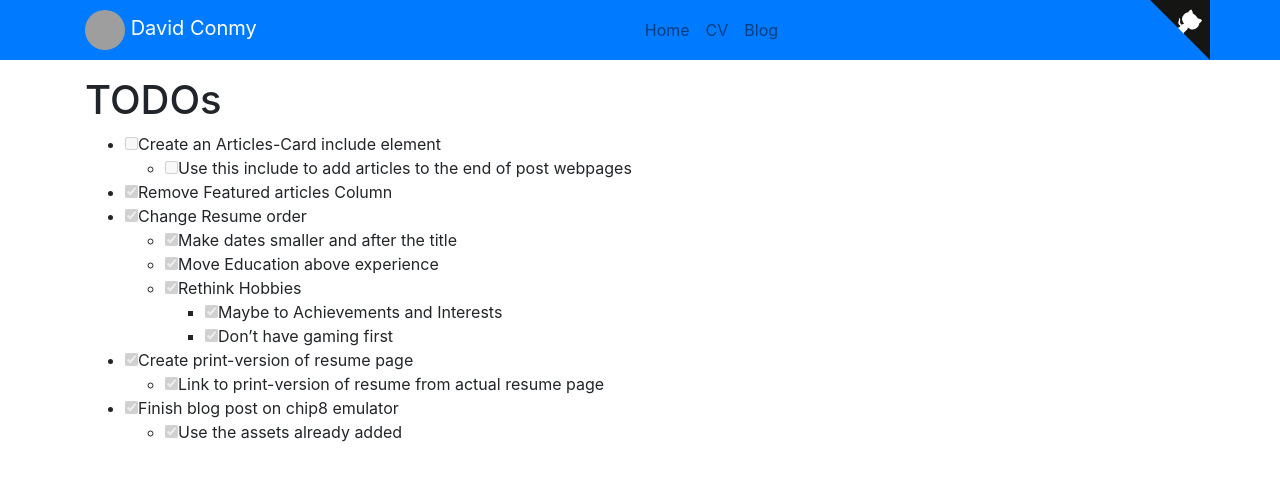
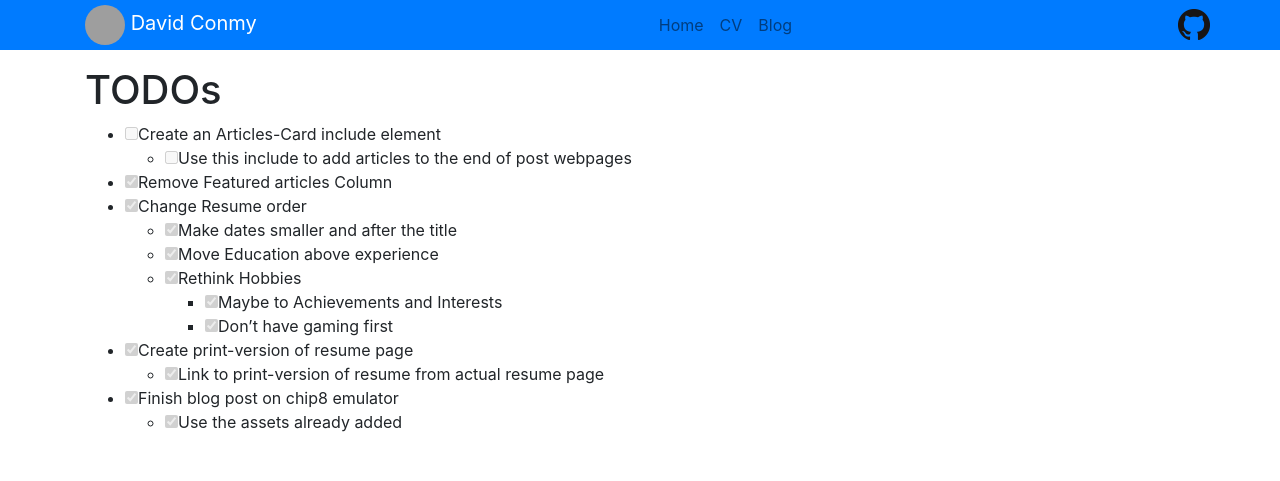
Before and after one commit to Conmy/Conmy.github.io, a Jekyll site: the page built from TODO.md, in a window 1280 px wide. Shown: the top 481 px of the page. Built offline with Jekyll 4.4.1, drawn with Linux system fonts in a browser that asks for light colours; our own code applies the rules of GitHub Pages for plain Markdown files; grey boxes are pictures that could not be loaded.

Commit message:
change github icon in navigation bar

```diff
--- a/_includes/github-corner.html
+++ /dev/null
@@ -1,41 +0,0 @@
-<div class="p-0">
-    <a href="https://github.com/conmy" class="github-corner" aria-label="Fork me on GitHub">
-        <svg id="github-corner-image" width="60" height="60" viewBox="0 0 250 250" aria-hidden="true">
-            <path d="M0,0 L115,115 L130,115 L142,142 L250,250 L250,0 Z"></path>
-            <path d="M128.3,109.0 C113.8,99.7 119.0,89.6 119.0,89.6 C122.0,82.7 120.5,78.6 120.5,78.6 C119.2,72.0 123.4,76.3 123.4,76.3 C127.3,80.9 125.5,87.3 125.5,87.3 C122.9,97.6 130.6,101.9 134.4,103.2" fill="currentColor" style="transform-origin: 130px 106px;" class="octo-arm"></path>
-            <path d="M115.0,115.0 C114.9,115.1 118.7,116.5 119.8,115.4 L133.7,101.6 C136.9,99.2 139.9,98.4 142.2,98.6 C133.8,88.0 127.5,74.4 143.8,58.0 C148.5,53.4 154.0,51.2 159.7,51.0 C160.3,49.4 163.2,43.6 171.4,40.1 C171.4,40.1 176.1,42.5 178.8,56.2 C183.1,58.6 187.2,61.8 190.9,65.4 C194.5,69.0 197.7,73.2 200.1,77.6 C213.8,80.2 216.3,84.9 216.3,84.9 C212.7,93.1 206.9,96.0 205.4,96.6 C205.1,102.4 203.0,107.8 198.3,112.5 C181.9,128.9 168.3,122.5 157.7,114.1 C157.9,116.9 156.7,120.9 152.7,124.9 L141.0,136.5 C139.8,137.7 141.6,141.9 141.8,141.8 Z" fill="currentColor" class="octo-body">
-            </path>
-        </svg>
-    </a>
-    <style>
-        #github-corner-image {
-            fill: #151513;
-            color: #fff;
-            top: 0;
-            border: 0;
-            right: 0;
-        }
-        .github-corner:hover .octo-arm {
-            animation:octocat-wave 560ms ease-in-out
-        }
-        @keyframes octocat-wave {
-            0%,100% {
-                transform:rotate(0)
-            }
-            20%,60% {
-                transform:rotate(-25deg)
-            }
-            40%,80% {
-                transform:rotate(10deg)
-            }
-        }
-        @media (max-width:500px) {
-        .github-corner:hover .octo-arm {
-            animation:none
-        }
-        .github-corner .octo-arm {
-            animation:octocat-wave 560ms ease-in-out
-        }
-        }
-    </style>
-</div>
--- a/_includes/navigation.html
+++ b/_includes/navigation.html
@@ -14,6 +14,6 @@
           href="{{ item.link }}">{{ item.name }}</a>
       {% endfor %}
     </div><!-- navbar-nav -->
-    {% include github-corner.html %}
+    <a href="{{ site.data.info.github }}"><img src="assets/images/GitHub-Mark-32px.png" alt="github icon" /></a>
   </div><!-- container -->
 </nav>
```
